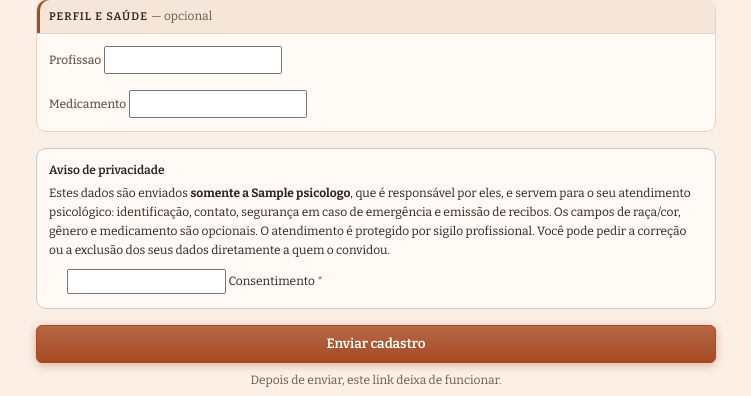
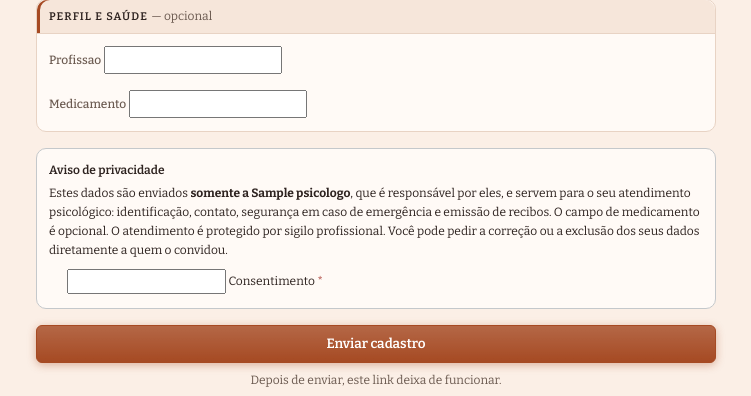
Before and after one commit to flaviagmpsi/clinico-individual, a Django app: template templates/pacientes/cadastro_publico.html in a window 1280 px wide. Shown: the part 1016-1412 px from the top of the page, without its empty margins (290-1041 px from the left). Run offline with Django 5.2, Linux system fonts and the light colour scheme; the template is opened without the code that fills it: most values are stand-ins (such as "Sample title", 1, 10 or a date in 2020); form fields are guessed from the names that the template uses; parts of the project's set-up code (start-up, migrations or seed data) failed here and were passed over.

Commit message:
Aviso de privacidade do link: tira a mencao a raca/cor e genero
O cadastro nao pede mais esses campos (rodada 87); o aviso ainda os citava como
opcionais.

Co-Authored-By: Claude Opus 4.8 <noreply@anthropic.com>

```diff
--- a/templates/pacientes/cadastro_publico.html
+++ b/templates/pacientes/cadastro_publico.html
@@ -137,7 +137,7 @@ regra de verdade está no formulário, no servidor.
         <div class="fw-semibold mb-1">Aviso de privacidade</div>
         <p class="mb-2">Estes dados são enviados <strong>somente a {{ psicologo.nome_completo }}</strong>, que é
           responsável por eles, e servem para o seu atendimento psicológico: identificação, contato, segurança em
-          caso de emergência e emissão de recibos. Os campos de raça/cor, gênero e medicamento são opcionais. O
+          caso de emergência e emissão de recibos. O campo de medicamento é opcional. O
           atendimento é protegido por sigilo profissional. Você pode pedir a correção ou a exclusão dos seus dados
           diretamente a quem o convidou.</p>
         <div class="form-check">
```
